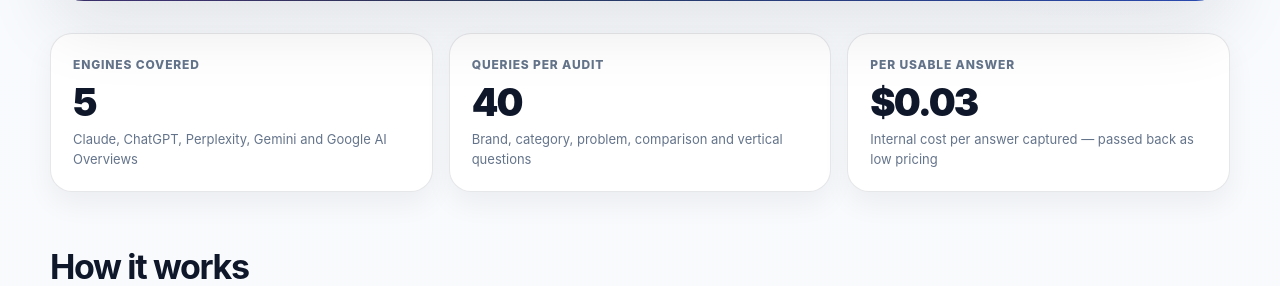
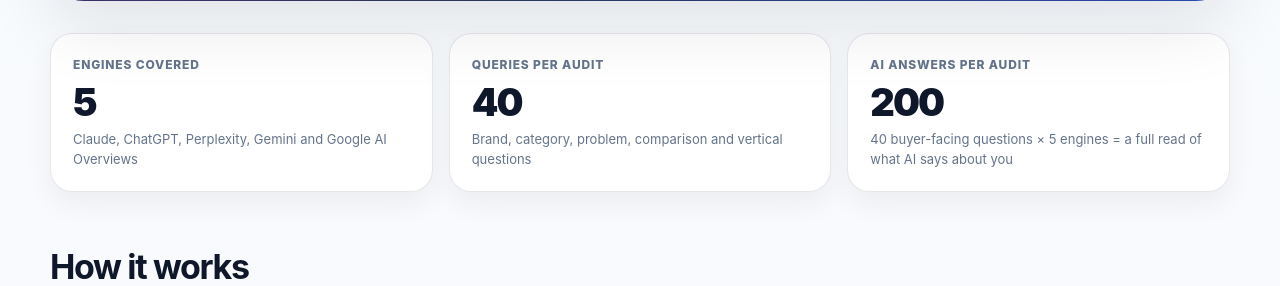
Before and after one commit to willbakhos/aeosudit, a FastAPI app: page / in a window 1280 px wide. Shown: the part 696-982 px from the top of the page. Run offline with FastAPI, Linux system fonts and the light colour scheme.

Commit message:
Landing: swap per-usable-answer cost stat for '200 AI answers' (buyer-aligned framing)

```diff
--- a/templates/landing.html.j2
+++ b/templates/landing.html.j2
@@ -101,7 +101,7 @@
 <div class="stats">
   <div class="stat"><div class="label">Engines covered</div><div class="num">5</div><div class="desc">Claude, ChatGPT, Perplexity, Gemini and Google AI Overviews</div></div>
   <div class="stat"><div class="label">Queries per audit</div><div class="num">40</div><div class="desc">Brand, category, problem, comparison and vertical questions</div></div>
-  <div class="stat"><div class="label">Per usable answer</div><div class="num">$0.03</div><div class="desc">Internal cost per answer captured — passed back as low pricing</div></div>
+  <div class="stat"><div class="label">AI answers per audit</div><div class="num">200</div><div class="desc">40 buyer-facing questions × 5 engines = a full read of what AI says about you</div></div>
 </div>
 
 <h2 id="how">How it works</h2>
```
